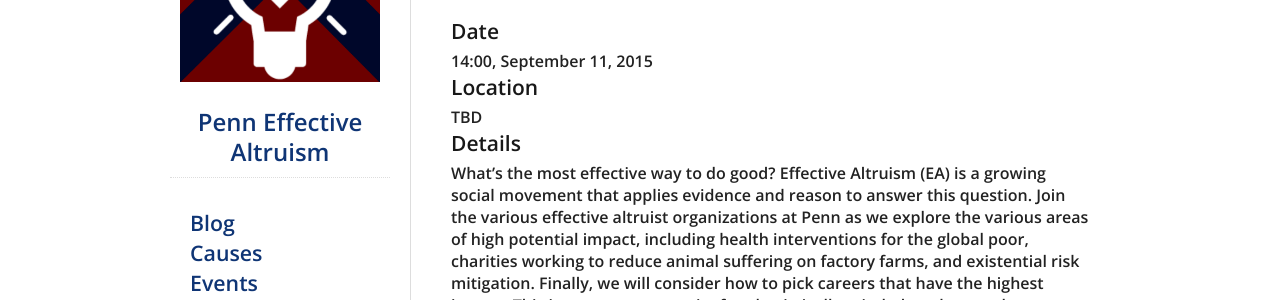
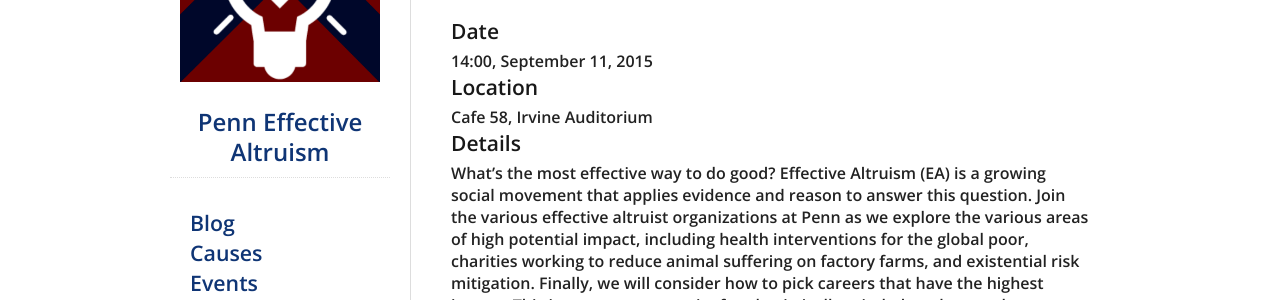
Before and after one commit to pennea/pennea.github.io, a Jekyll site: the page built from _posts/2015-08-20-doing-good-well.md, in a window 1280 px wide. Shown: the part 142-442 px from the top of the page. Built offline with Jekyll 4.4.1, drawn with Linux system fonts in a browser that asks for light colours; nearby versions of some CDN libraries.

Commit message:
Update 2015-08-20-doing-good-well.md

```diff
--- a/_posts/2015-08-20-doing-good-well.md
+++ b/_posts/2015-08-20-doing-good-well.md
@@ -3,7 +3,7 @@
 guest:  "Penn Effective Altruism"
 title: "Doing Good Well: How To Do The Most Good"
 date:   2015-9-11 14:00:00
-location: "TBD"
+location: "Cafe 58, Irvine Auditorium"
 categories: event
 ---
 What’s the most effective way to do good?
```
